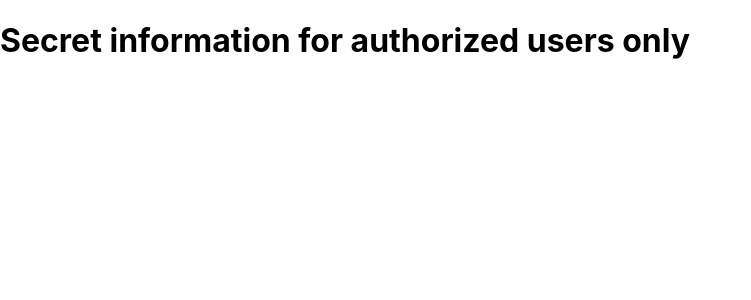
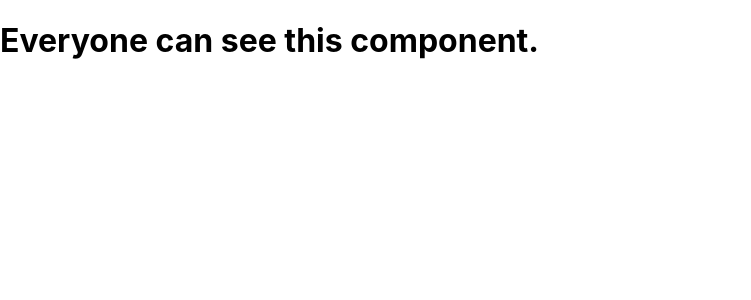
Before and after one commit to Heyson/React, a React (Create React App) app in the folder react-essentials/: page / in a window 1280 px wide. Shown: the top 300 px of the page, without its empty margins (0-751 px from the left). Built offline with nearby package versions, Linux system fonts and the light colour scheme.

Commit message:
Destructuring arrays and objects

```diff
--- a/react-essentials/src/App.js
+++ b/react-essentials/src/App.js
@@ -9,10 +9,11 @@ function RegularComponent() {
   return <h1>Everyone can see this component.</h1>;
 }
 
-function App(props) {
+function App({authorized}) {
+
 return  (
   <>
-  {props.authorized ? <SecretComponent /> : <RegularComponent />}
+  {authorized ? <SecretComponent /> : <RegularComponent />}
   </>
 )
 }
--- a/react-essentials/src/index.js
+++ b/react-essentials/src/index.js
@@ -3,5 +3,10 @@ import ReactDOM from 'react-dom';
 import './index.css';
 import App from "./App";
 
-ReactDOM.render(<App authorized={true}/>,
-document.getElementById('root'));
+const [,, light] = ["boots", "tent", "headlamp"];
+console.log(light);
+
+ReactDOM.render(
+<App authorized={false} />,
+document.getElementById("root")
+);
```
